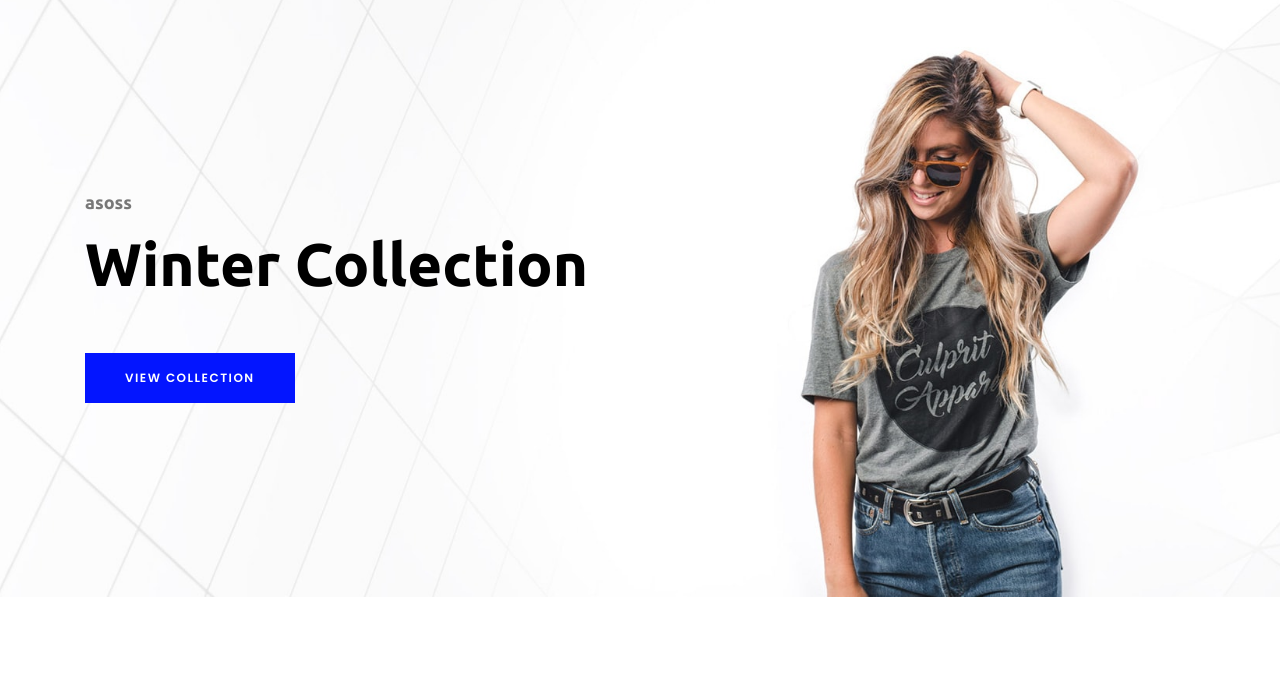
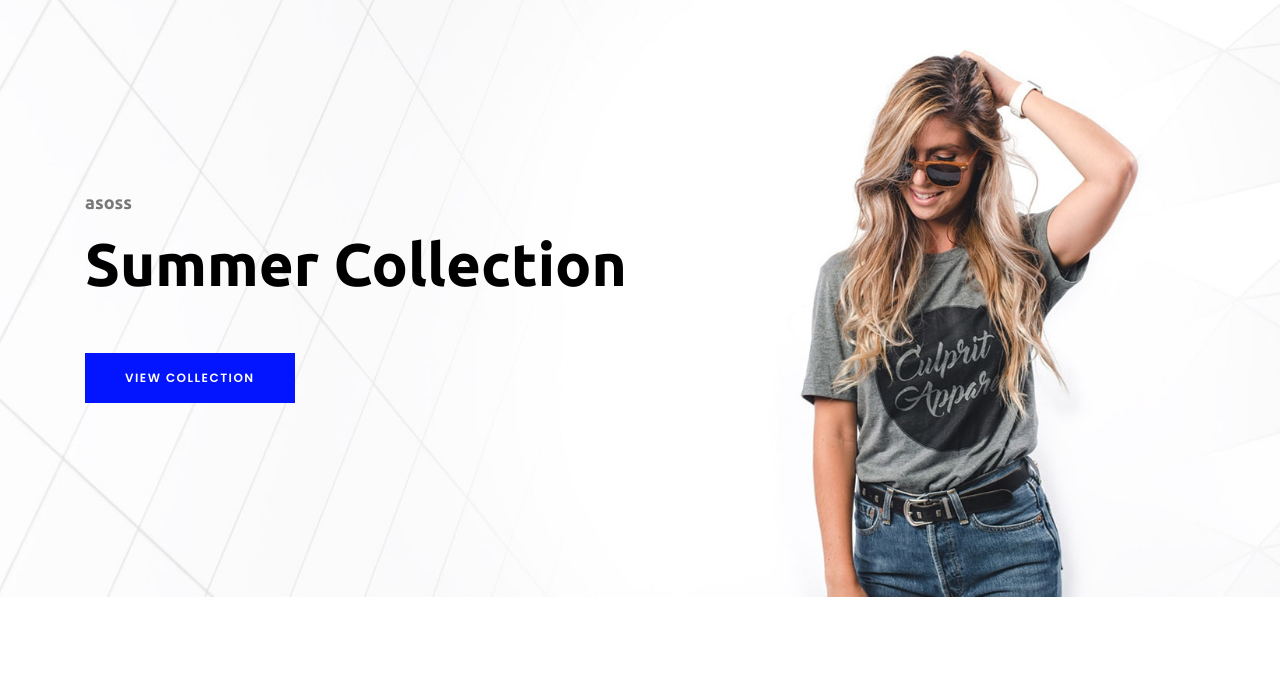
Before and after one commit to manu2melvin/ecomm, a plain HTML site: page index.html in a window 1280 px wide. Shown: the part 88-762 px from the top of the page. Drawn offline with Linux system fonts and the light colour scheme; files whose address does not match are found by name.

Commit message:
Update index.html

```diff
--- a/index.html
+++ b/index.html
@@ -207,7 +207,7 @@
                 <div class="col-12">
                     <div class="hero-content">
                         <h6>asoss</h6>
-                        <h2>Winter Collection</h2>
+                        <h2>Summer Collection</h2>
                         <a href="#" class="btn essence-btn">view collection</a>
                     </div>
                 </div>
```
